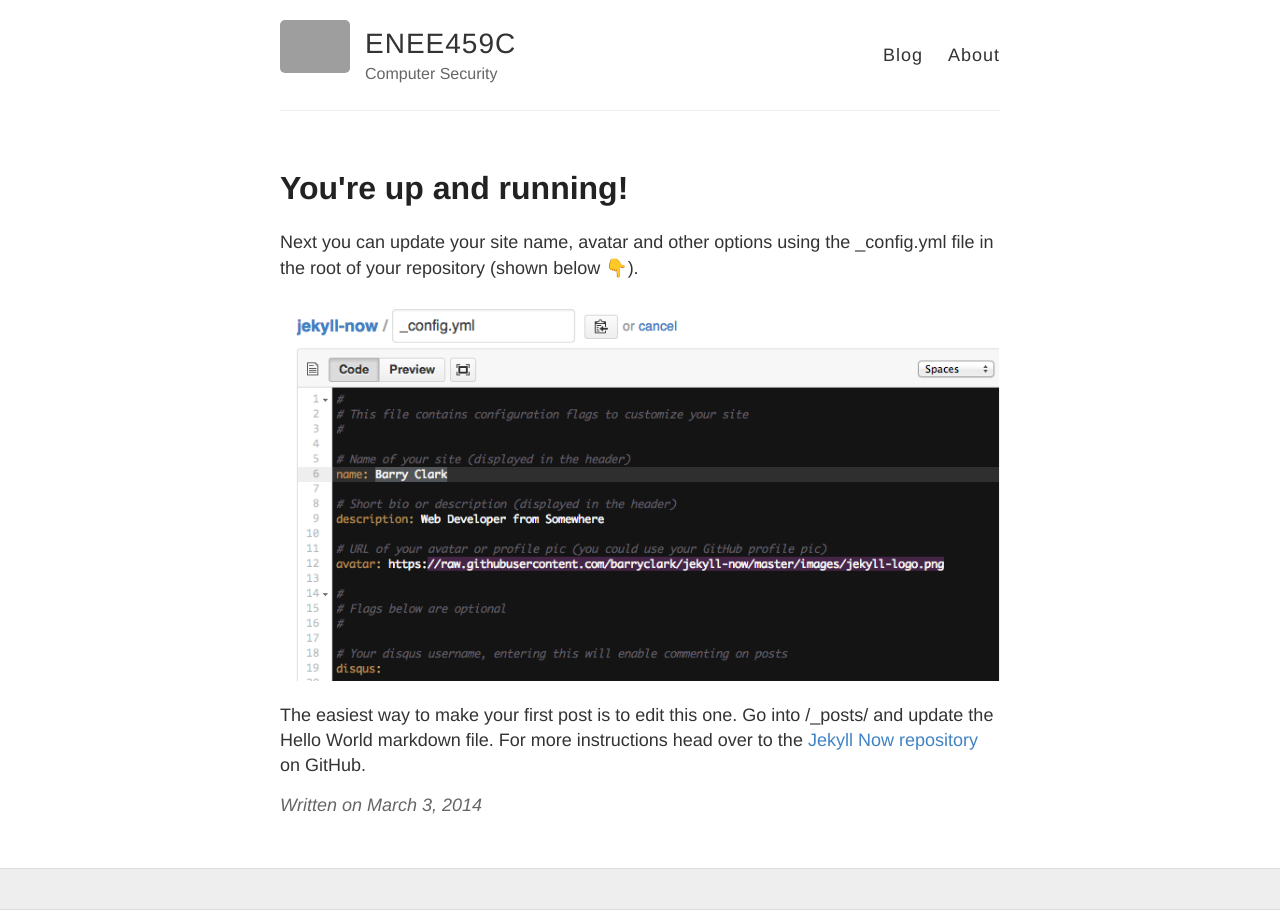
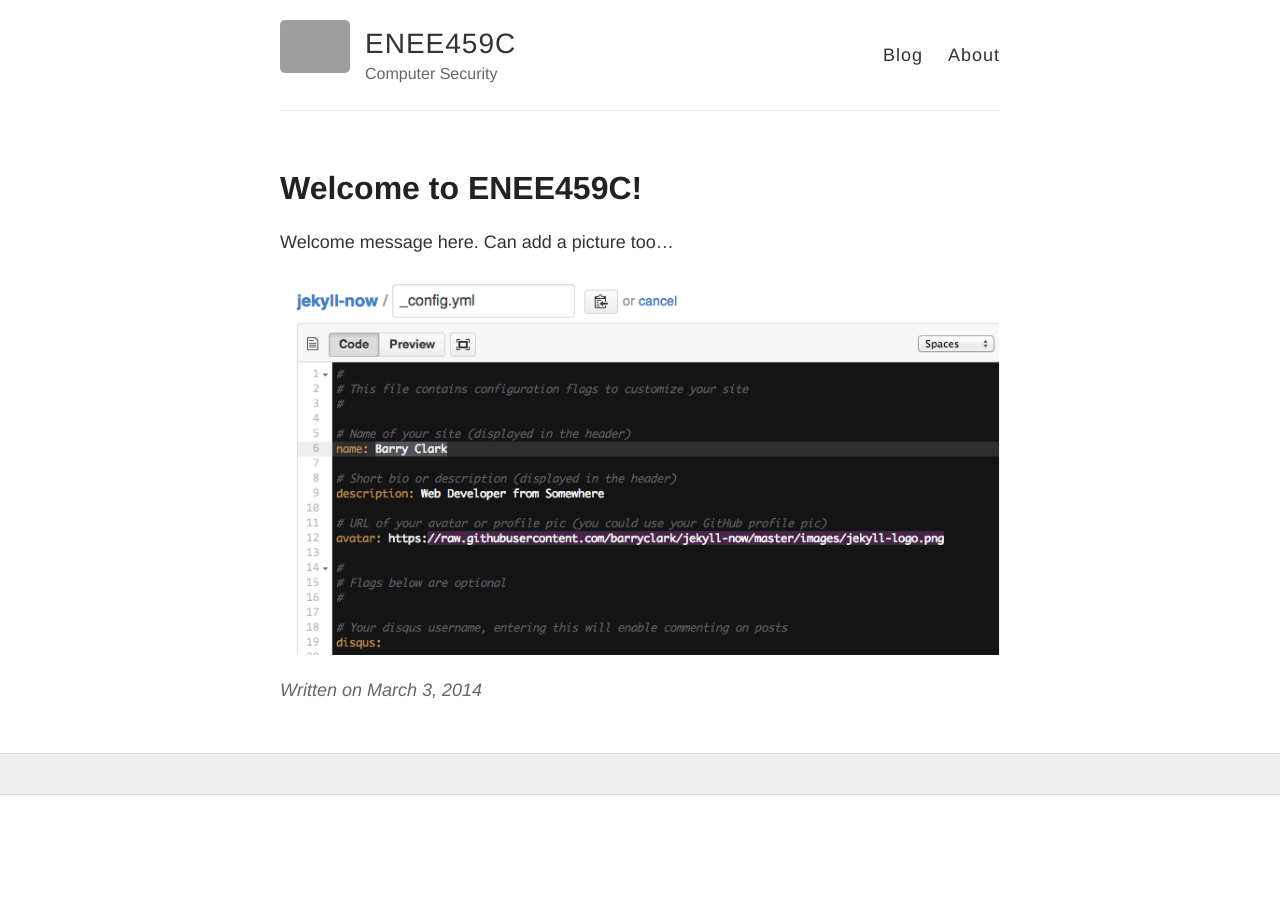
Before and after one commit to serrintine/serrintine.github.io, a Jekyll site: the page built from _posts/2014-3-3-Hello-World.md, in a window 1280 px wide. Built offline with Jekyll 4.4.1, drawn with Linux system fonts in a browser that asks for light colours; emoji names are drawn with the system emoji font; grey boxes are pictures that could not be loaded.

Commit message:
Updated 2014-3-3-Hello-World.md

```diff
--- a/_posts/2014-3-3-Hello-World.md
+++ b/_posts/2014-3-3-Hello-World.md
@@ -1,10 +1,9 @@
 ---
 layout: post
-title: You're up and running!
+title: "Welcome to ENEE459C!"
+published: true
 ---
 
-Next you can update your site name, avatar and other options using the _config.yml file in the root of your repository (shown below :point_down:).
+Welcome message here. Can add a picture too...
 
 ![_config.yml]({{ site.baseurl }}/images/config.png)
-
-The easiest way to make your first post is to edit this one. Go into /_posts/ and update the Hello World markdown file. For more instructions head over to the [Jekyll Now repository](https://github.com/barryclark/jekyll-now) on GitHub.
```
